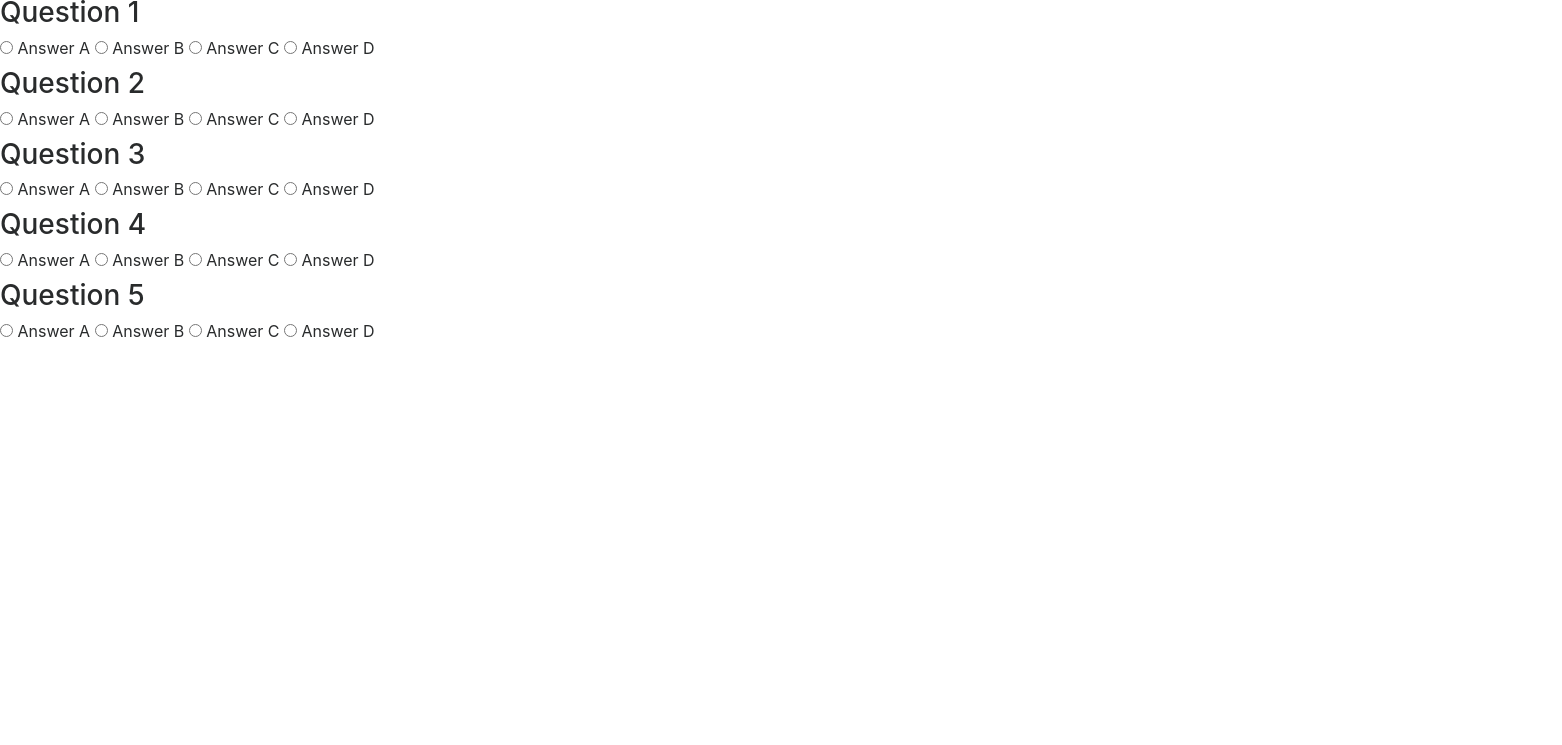
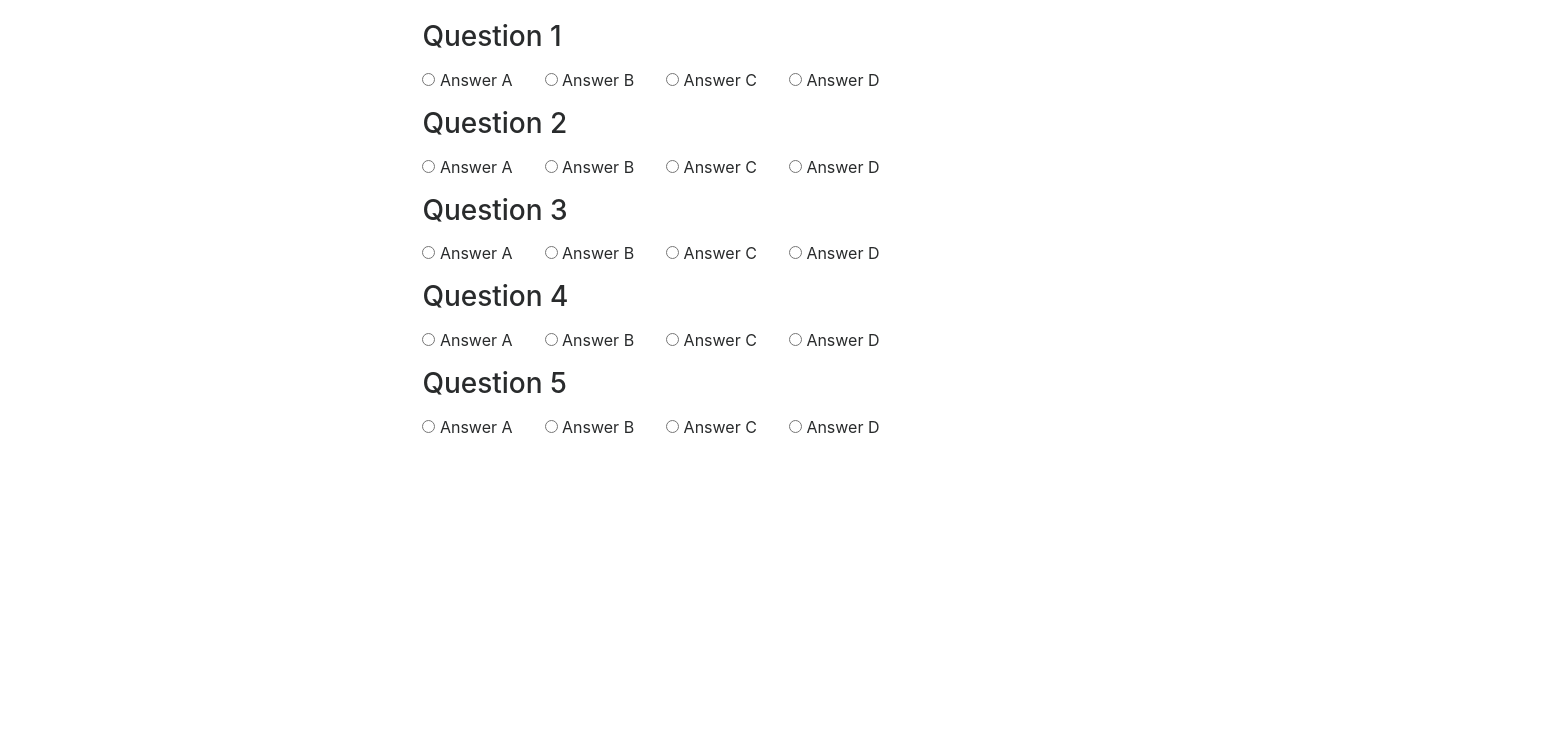
Before and after one commit to JamesBaine/TriviaGame, a plain HTML site: page index.html in a window 1280 px wide. Shown: the part 55-800 px from the top of the page, 1562 px wide, since content can reach past the window. Drawn offline with nearby package versions, Linux system fonts and the light colour scheme; a script that the page names is missing.

Commit message:
intial bootstrap/css layout styling

```diff
--- a/assets/css/style.css
+++ b/assets/css/style.css
@@ -0,0 +1,12 @@
+.container {
+	margin-right: 33%;
+	margin-left: 33%;
+}
+
+label {
+	margin-right: 2em;
+}
+
+#main-header {
+	text-align: center;
+}
--- a/index.html
+++ b/index.html
@@ -3,13 +3,36 @@
 <head>
 	<meta charset="UTF-8">
 	<title>Trivia Game</title>
+	<script src="https://code.jquery.com/jquery-3.1.1.js"></script>
 	<link rel="stylesheet" href="https://maxcdn.bootstrapcdn.com/bootstrap/4.0.0-alpha.6/css/bootstrap.min.css" integrity="sha384-rwoIResjU2yc3z8GV/NPeZWAv56rSmLldC3R/AZzGRnGxQQKnKkoFVhFQhNUwEyJ" crossorigin="anonymous">
+	<script src="https://npmcdn.com/tether@1.2.4/dist/js/tether.min.js"></script>
+	<script src="https://maxcdn.bootstrapcdn.com/bootstrap/4.0.0-alpha.6/js/bootstrap.min.js" integrity="sha384-vBWWzlZJ8ea9aCX4pEW3rVHjgjt7zpkNpZk+02D9phzyeVkE+jo0ieGizqPLForn" crossorigin="anonymous">
+	</script>
 	<link rel="stylesheet" href="assets/css/style.css">
 </head>
 <body>
+
+	<div class="container">
+
+		<div class="col">
+
+			<div id="main-header" class="row mb-4">
+
 				<h1>Trivia Game</h1>
+
+			</div>
+
+			<div class="row">
+
 				<form class="quiz">
+
+					<div class="row mb-2">
+
 						<h3>Question 1</h3>
+
+					</div>
+
+					<div class="row mb-2">
 
 						<label>
 							<input type="radio" name="answers[1]" value="A">
@@ -31,7 +54,15 @@
 							Answer D
 						</label>
 
+					</div>
+
+					<div class="row mb-2">
+
 						<h3>Question 2</h3>
+
+					</div>
+
+					<div class="row mb-2">
 
 						<label>
 							<input type="radio" name="answers[2]" value="A">
@@ -53,7 +84,15 @@
 							Answer D
 						</label>
 
+					</div>
+
+					<div class="row mb-2">
+
 						<h3>Question 3</h3>
+
+					</div>
+
+					<div class="row mb-2">
 
 						<label>
 							<input type="radio" name="answers[3]" value="A">
@@ -75,7 +114,15 @@
 							Answer D
 						</label>
 
+					</div>
+
+					<div class="row mb-2">
+
 						<h3>Question 4</h3>
+
+					</div>
+
+					<div class="row mb-2">
 
 						<label>
 							<input type="radio" name="answers[4]" value="A">
@@ -97,7 +144,15 @@
 							Answer D
 						</label>
 
+					</div>
+
+					<div class="row mb-2">
+
 						<h3>Question 5</h3>
+
+					</div>
+
+					<div class="row mb-2">
 
 						<label>
 							<input type="radio" name="answers[5]" value="A">
@@ -119,9 +174,17 @@
 							Answer D
 						</label>
 
+					</div>
+
 				</form>
+
+			</div>
+
+		</div>
+
+	</div>
+
 <script type="text/javascript" src="assets/javascript/app.js"></script>
-<script src="https://maxcdn.bootstrapcdn.com/bootstrap/4.0.0-alpha.6/js/bootstrap.min.js" integrity="sha384-vBWWzlZJ8ea9aCX4pEW3rVHjgjt7zpkNpZk+02D9phzyeVkE+jo0ieGizqPLForn" crossorigin="anonymous">
 </script>
 </body>
 </html>
```
Lines whose indentation alone changed are shown as unchanged.
